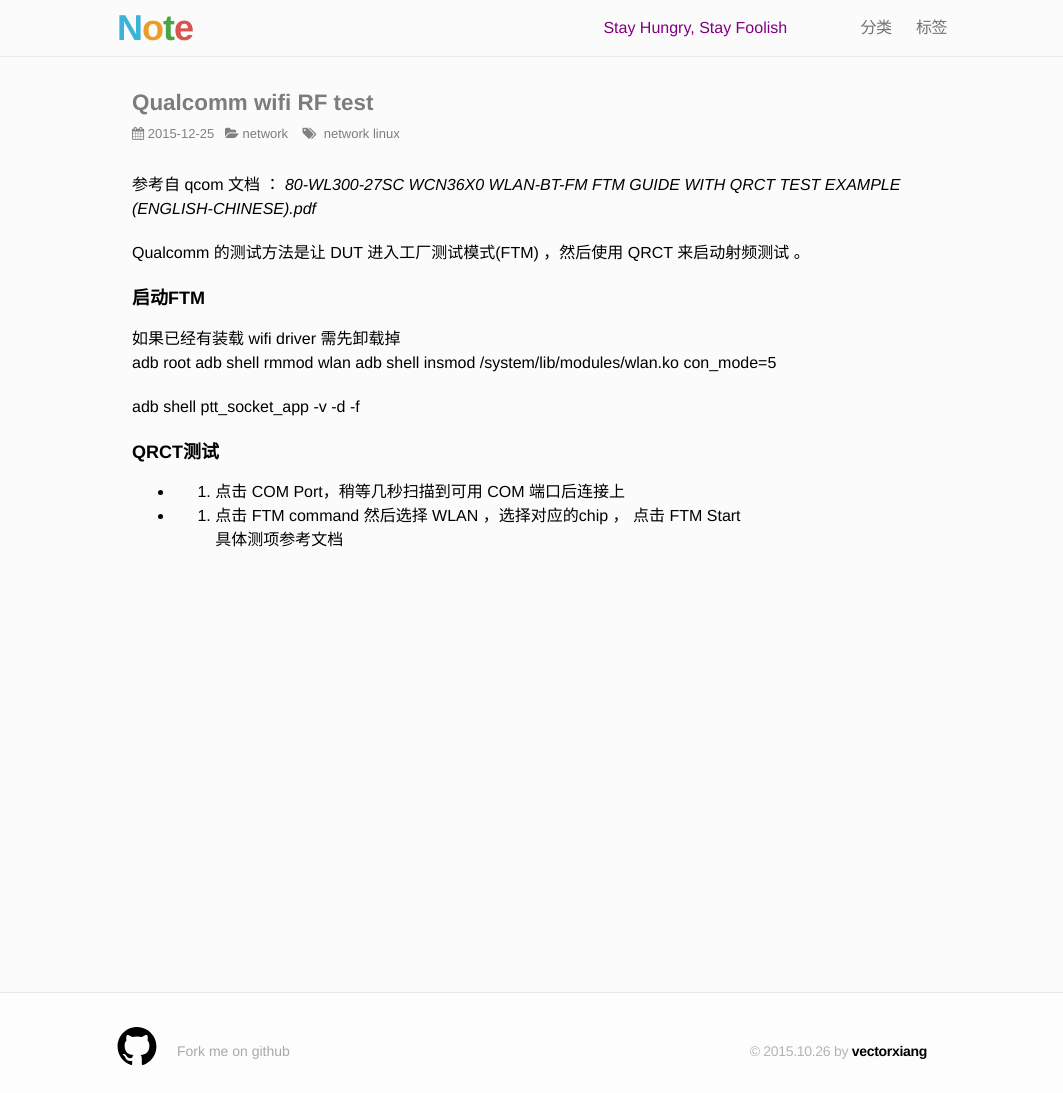
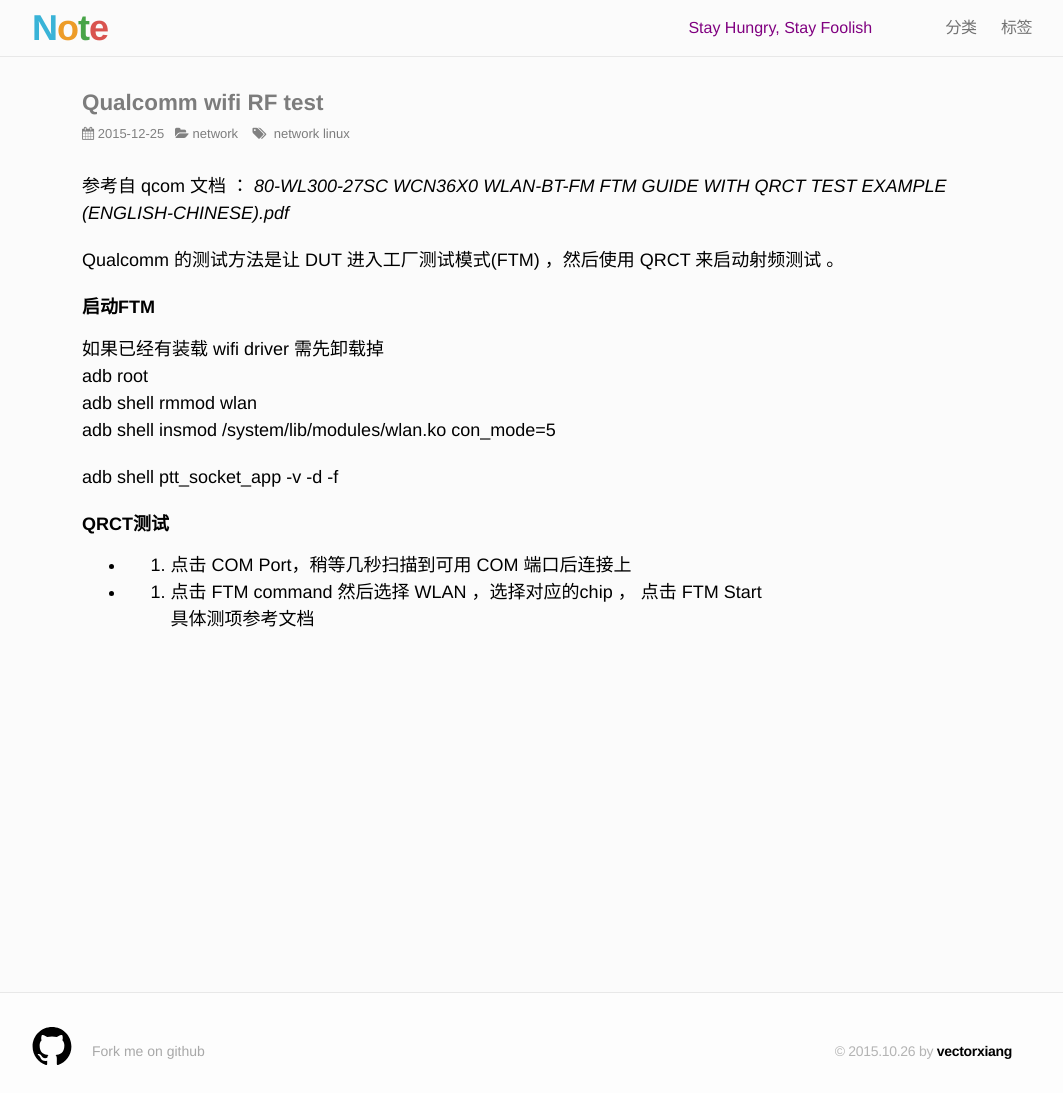
Before and after one commit to vectorxiang/vectorxiang.github.io, a Jekyll site: the page built from _posts/network/2015-12-25-qualcomm-wifi-rf-test.mkd, in a window 1280 px wide. Shown: the whole page, without its empty margins (108-1171 px from the left). Built offline with Jekyll 4.4.1, drawn with Linux system fonts in a browser that asks for light colours; nearby versions of some CDN libraries; Markdown is read by kramdown in place of the engine named in the settings.

Commit message:
update blog

```diff
--- a/css/main.css
+++ b/css/main.css
@@ -28,7 +28,7 @@
 .wrap:after { content:""; display:table; }
 .wrap:after { clear: both; }
 .wrap {
-    max-width: 830px;
+    max-width: 1000px;
     margin: 0 auto;
     zoom: 1;
     text-align: left;
@@ -220,7 +220,7 @@
 /* ----------------------------------------------------------*/
 
 .post {
-    width:800px;
+    width:900px;
     margin:auto;
     padding-bottom: 20px;
 }
@@ -257,7 +257,7 @@
 
 .post-content > * {
     margin: 20px 0;
-    font-size: 16px;
+    font-size: 18px;
     line-height: 1.5;
 }
 
@@ -335,7 +335,7 @@
 
 pre, code, tt {
     color:#d14;
-  font-size: 12px;
+  font-size: 14px;
   font-family: Consolas, "Liberation Mono", Courier, monospace;
 }
 
```
Also changed, not shown: _posts/network/2015-12-22-android-wpas-2.mkd (+76 -0 lines), _posts/network/2015-12-25-qualcomm-wifi-rf-test.mkd (line endings or trailing spaces).
